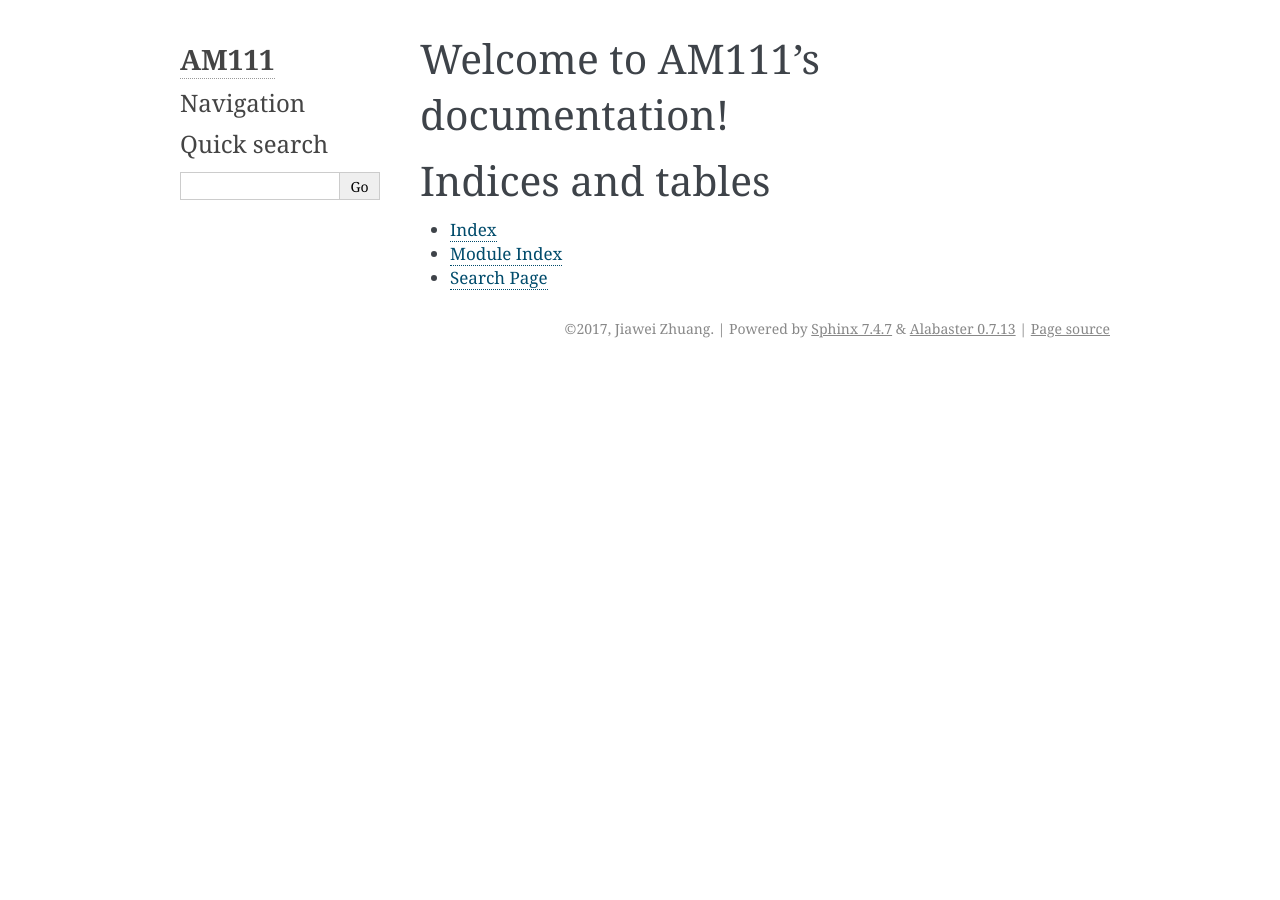
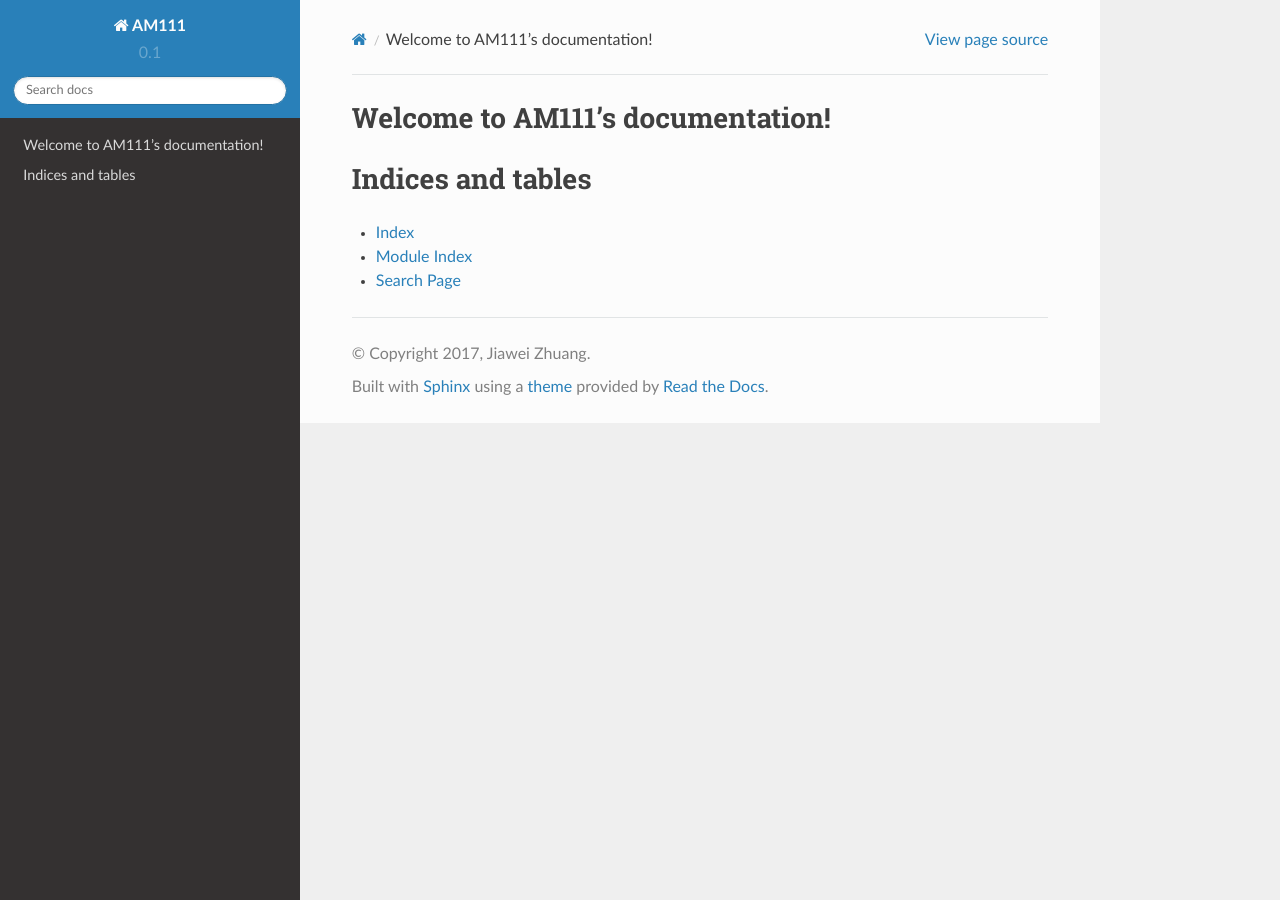
Before and after one commit to JiaweiZhuang/AM111, a Sphinx documentation site: the page built from docs/index.rst, in a window 1280 px wide. Built offline with Sphinx 7.4.7 and the Read the Docs theme 2.0.0, drawn with Linux system fonts in a browser that asks for light colours.

Commit message:
Change theme to readthedocs
Signed-off-by: JiaweiZhuang <jiaweizhuang@g.harvard.edu>

```diff
--- a/docs/conf.py
+++ b/docs/conf.py
@@ -83,7 +83,7 @@ todo_include_todos = False
 # The theme to use for HTML and HTML Help pages.  See the documentation for
 # a list of builtin themes.
 #
-html_theme = 'alabaster'
+html_theme = 'sphinx_rtd_theme'
 
 # Theme options are theme-specific and customize the look and feel of a theme
 # further.  For a list of options available for each theme, see the
@@ -95,22 +95,6 @@ html_theme = 'alabaster'
 # relative to this directory. They are copied after the builtin static files,
 # so a file named "default.css" will overwrite the builtin "default.css".
 html_static_path = ['_static']
-
-# Custom sidebar templates, must be a dictionary that maps document names
-# to template names.
-#
-# This is required for the alabaster theme
-# refs: http://alabaster.readthedocs.io/en/latest/installation.html#sidebars
-html_sidebars = {
-    '**': [
-        'about.html',
-        'navigation.html',
-        'relations.html',  # needs 'show_related': True theme option to display
-        'searchbox.html',
-        'donate.html',
-    ]
-}
-
 
 # -- Options for HTMLHelp output ------------------------------------------
 
```
